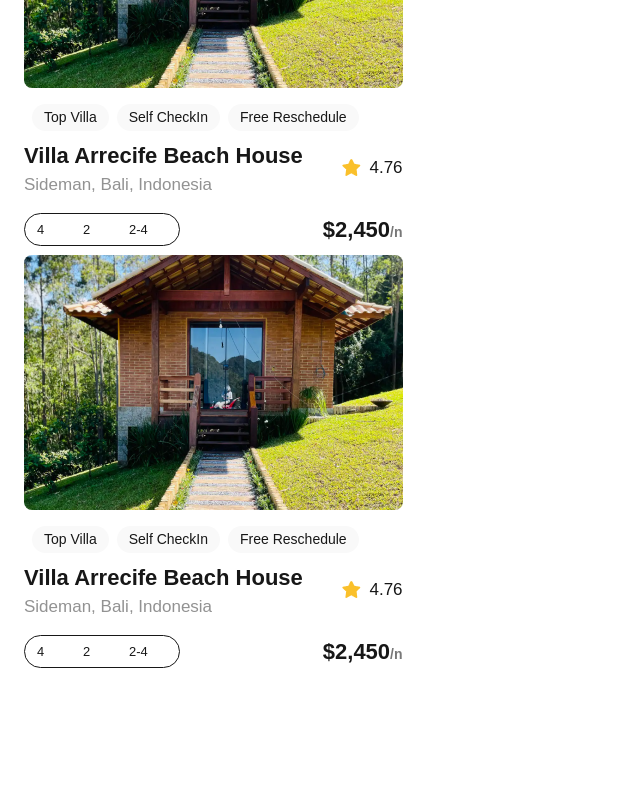
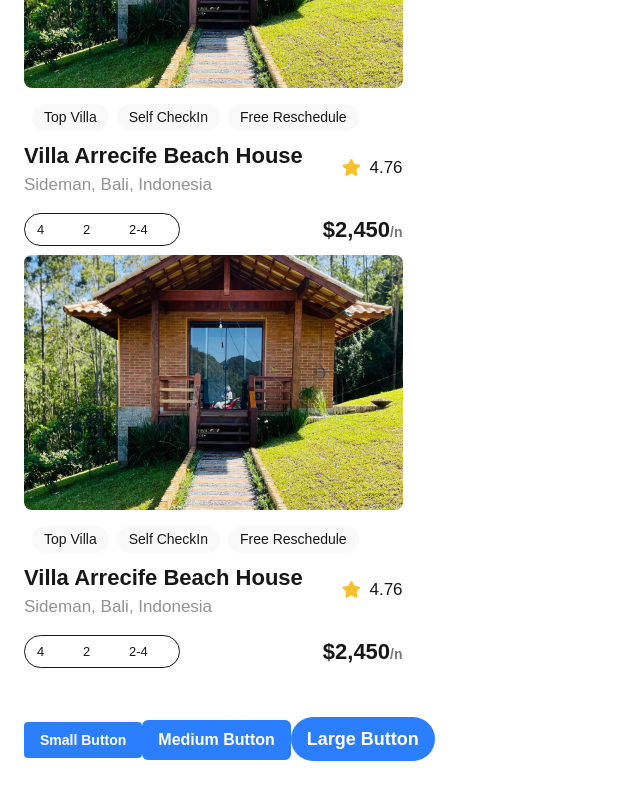
Before and after one commit to Wambuku/alx-project-0x00-setup, a Next.js app in the folder alx-project-0x00/: page /landing in a window 1280 px wide. Shown: the part 641-1441 px from the top of the page, without its empty margins (0-640 px from the left). Before the commit the page ends 1342 px from the top, so only its background shows below. Built offline with nearby package versions, Linux system fonts and the light colour scheme.

Commit message:
Add reusable Button component with dynamic styles and title

```diff
--- /dev/null
+++ b/alx-project-0x00/components/Button.tsx
@@ -0,0 +1,12 @@
+import React from "react";
+import { ButtonProps } from "@/interfaces";
+
+const Button: React.FC<ButtonProps> = ({ title, styles }) => {
+  return (
+    <button className={`bg-blue-500 text-white font-semibold px-4 py-2 ${styles}`}>
+      {title}
+    </button>
+  );
+};
+
+export default Button;
--- a/alx-project-0x00/interfaces/index.ts
+++ b/alx-project-0x00/interfaces/index.ts
@@ -1,3 +1,8 @@
 export interface PillProps {
     title: string;
   }
+
+export interface ButtonProps {
+    title: string;
+    styles?: string;
+  }
--- a/alx-project-0x00/pages/landing.tsx
+++ b/alx-project-0x00/pages/landing.tsx
@@ -1,5 +1,6 @@
 import React from 'react'
 import Card from '@/components/Card'
+import Button from '@/components/Button'
 
 const Landing: React.FC = () => {
     return (
@@ -8,6 +9,11 @@
         <Card />
         <Card />
         <Card />
+        <div className="mt-10 space-y-4">
+        <Button title="Small Button" styles="text-sm rounded-sm" />
+        <Button title="Medium Button" styles="text-base rounded-md" />
+        <Button title="Large Button" styles="text-lg rounded-full" />
+        </div>
         </div>
     )
   }
```
